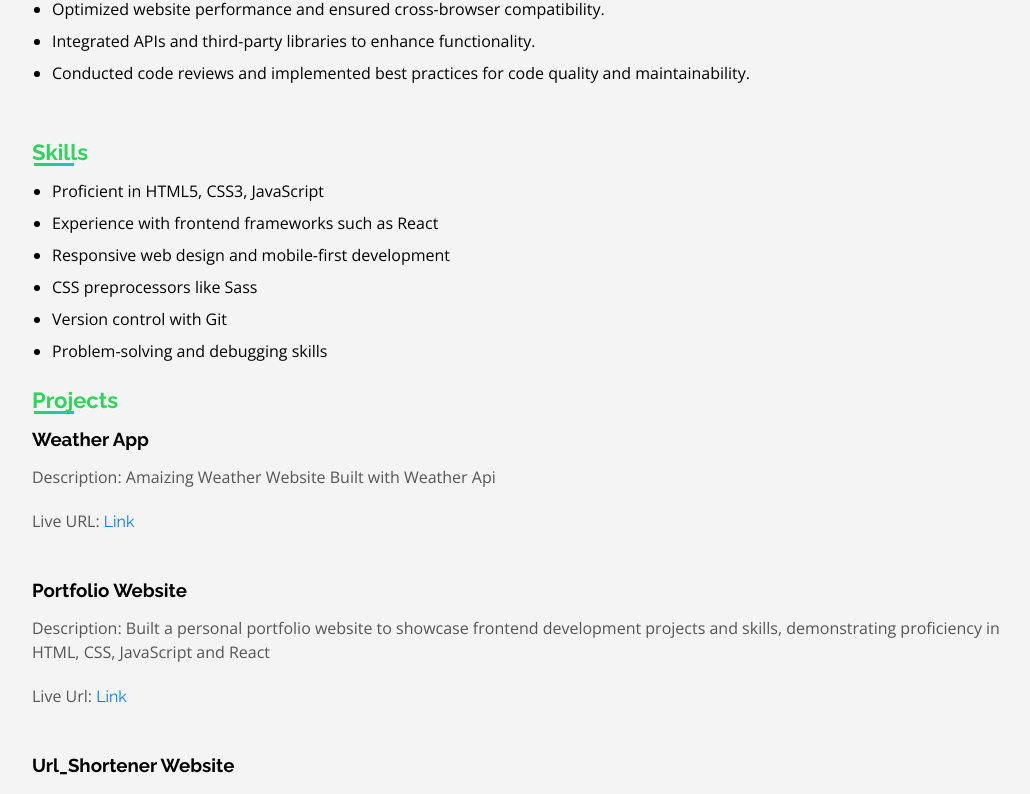
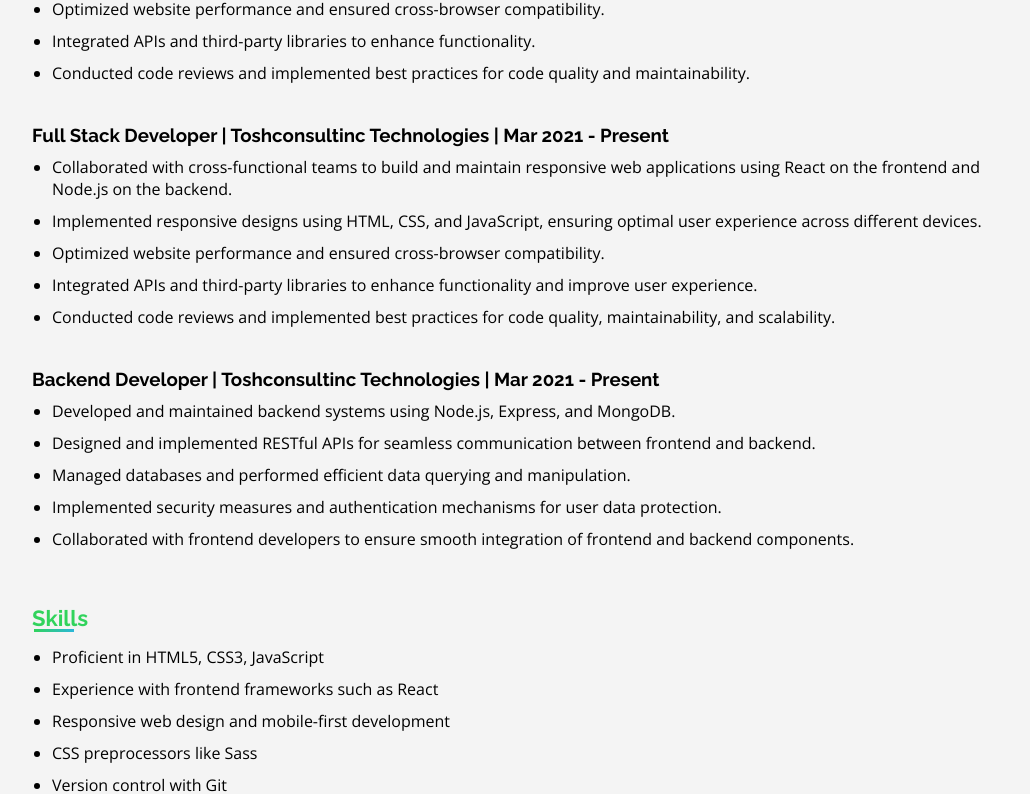
Before and after one commit to olayinka06-dev/official-portfolio-dev, a React (Create React App) app: page /my-cv in a window 1280 px wide. Shown: the part 680-1474 px from the top of the page, without its empty margins (112-1142 px from the left). Built offline with nearby package versions, Linux system fonts and the light colour scheme.

Commit message:
making some changes to the resume page

```diff
--- a/src/components/MyCv/MyCv.jsx
+++ b/src/components/MyCv/MyCv.jsx
@@ -40,6 +40,26 @@
                         <li>Optimized website performance and ensured cross-browser compatibility.</li>
                         <li>Integrated APIs and third-party libraries to enhance functionality.</li>
                         <li>Conducted code reviews and implemented best practices for code quality and maintainability.</li>
+                    </ul>
+                </article>
+                <article>
+                    <h3>Full Stack Developer | Toshconsultinc Technologies | Mar 2021 - Present</h3>
+                    <ul>
+                        <li>Collaborated with cross-functional teams to build and maintain responsive web applications using React on the frontend and Node.js on the backend.</li>
+                        <li>Implemented responsive designs using HTML, CSS, and JavaScript, ensuring optimal user experience across different devices.</li>
+                        <li>Optimized website performance and ensured cross-browser compatibility.</li>
+                        <li>Integrated APIs and third-party libraries to enhance functionality and improve user experience.</li>
+                        <li>Conducted code reviews and implemented best practices for code quality, maintainability, and scalability.</li>
+                    </ul>
+                </article>
+                <article>
+                    <h3>Backend Developer | Toshconsultinc Technologies | Mar 2021 - Present</h3>
+                    <ul>
+                        <li>Developed and maintained backend systems using Node.js, Express, and MongoDB.</li>
+                        <li>Designed and implemented RESTful APIs for seamless communication between frontend and backend.</li>
+                        <li>Managed databases and performed efficient data querying and manipulation.</li>
+                        <li>Implemented security measures and authentication mechanisms for user data protection.</li>
+                        <li>Collaborated with frontend developers to ensure smooth integration of frontend and backend components.</li>
                     </ul>
                 </article>
                 </section>
--- a/src/components/Resume Page/Resume.jsx
+++ b/src/components/Resume Page/Resume.jsx
@@ -47,26 +47,28 @@
             <div class="second" data-aos="fade-left">
                 <h3 class="resume-title">Professional Experience</h3>
                 <div class="resume-item">
-                <h4>Senior graphic design specialist</h4>
-                <h5>2019 - Present</h5>
-                <p><em>Experion, New York, NY </em></p>
-                <ul>
-                    <li>Lead in the design, development, and implementation of the graphic, layout, and production communication materials</li>
-                    <li>Delegate tasks to the 7 members of the design team and provide counsel on all aspects of the project. </li>
-                    <li>Supervise the assessment of all graphic materials in order to ensure quality and accuracy of the design</li>
-                    <li>Oversee the efficient use of production project budgets ranging from $2,000 - $25,000</li>
-                </ul>
+                  <h4>Full Stack Developer</h4>
+                  <h5>Mar 2021 - 2022</h5>
+                  <p><em>Toshconsultinc Technologies</em></p>
+                  <ul>
+                    <li>Collaborated with cross-functional teams to build and maintain responsive web applications using React on the frontend and Node.js on the backend.</li>
+                    <li>Implemented responsive designs using HTML, CSS, and JavaScript, ensuring optimal user experience across different devices.</li>
+                    <li>Optimized website performance and ensured cross-browser compatibility.</li>
+                    <li>Integrated APIs and third-party libraries to enhance functionality and improve user experience.</li>
+                    <li>Conducted code reviews and implemented best practices for code quality, maintainability, and scalability.</li>
+                  </ul>
                 </div>
                 <div class="resume-item">
-                <h4>Graphic design specialist</h4>
-                <h5>2017 - 2018</h5>
-                <p><em>Stepping Stone Advertising, New York, NY</em></p>
-                <ul>
-                    <li>Developed numerous marketing programs (logos, brochures,infographics, presentations, and advertisements).</li>
-                    <li>Managed up to 5 projects or tasks at a given time while under pressure</li>
-                    <li>Recommended and consulted with clients on the most appropriate graphic design</li>
-                    <li>Created 4+ design presentations and proposals a month for clients and account managers</li>
-                </ul>
+                  <h4>Frontend Developer</h4>
+                  <h5>2022 - present</h5>
+                  <p><em>MSMEs Enterpreneur Nigeria, Kwara state branch</em></p>
+                  <ul>
+                    <li>Collaborated with cross-functional teams to build and maintain a responsive web application using React.</li>
+                    <li>Implemented responsive designs using HTML, CSS, and JavaScript.</li>
+                    <li>Optimized website performance and ensured cross-browser compatibility.</li>
+                    <li>Integrated APIs and third-party libraries to enhance functionality.</li>
+                    <li>Conducted code reviews and implemented best practices for code quality and maintainability.</li>
+                  </ul>
                 </div>
             </div>
             </div>
```
